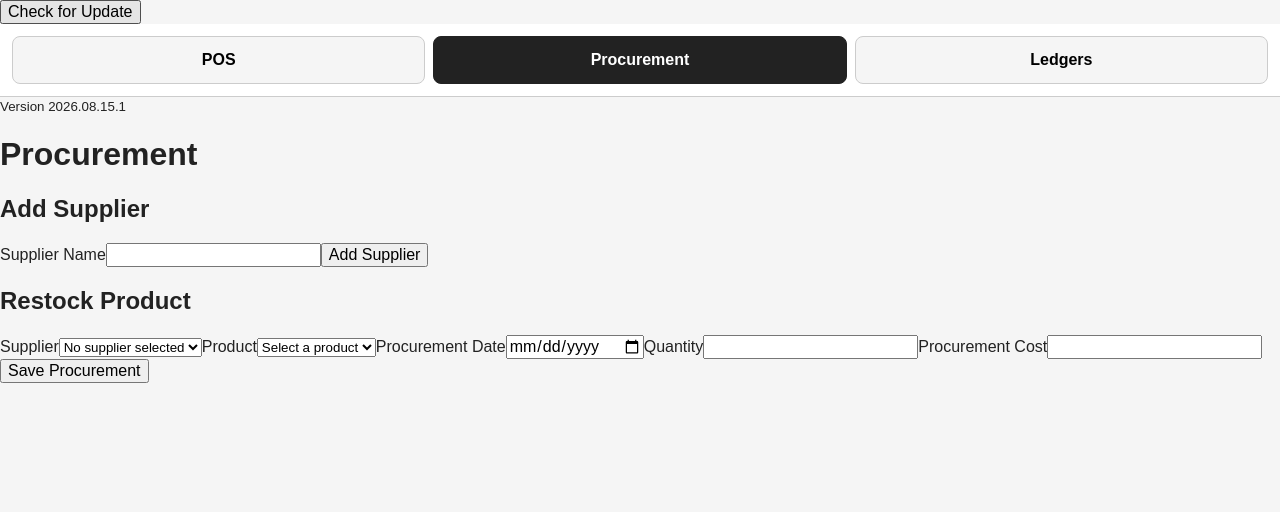
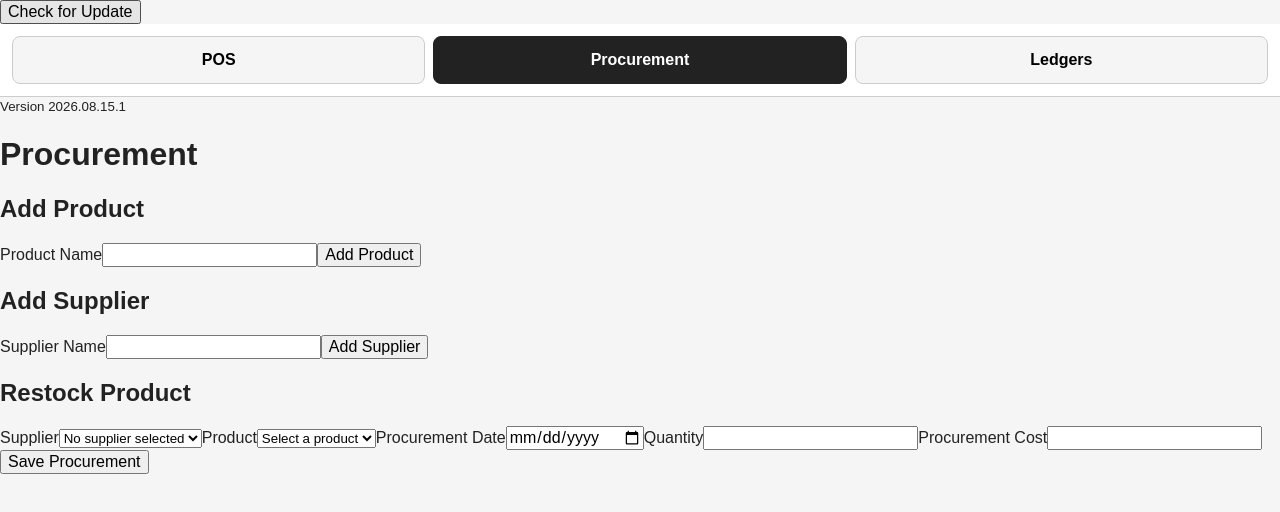
Before and after one commit to kentvillamora-dev/mini-store-pos, a React (Vite) app: page / in a window 1280 px wide. Both pictures are taken after a click on the button "Procurement". Shown: the top 512 px of the page. Built offline with nearby package versions, Linux system fonts and the light colour scheme.

Commit message:
Add product creation UI to Procurement

```diff
--- a/src/App.tsx
+++ b/src/App.tsx
@@ -2,6 +2,7 @@ import { useEffect, useState } from 'react'
 import { db, type Product, type Supplier } from './db/database'
 import DataViewer from './features/dataViewer/DataViewer'
 import UpdatePrompt from './features/pwa/UpdatePrompt'
+import { createProduct } from './services/productService'
 import { createProcurement, findPotentialDuplicateProcurement, } from './services/procurementService'
 import { createSupplier } from './services/supplierService'
 import { calculateSuggestedSellingPrice } from './utils/pricing'
@@ -14,6 +15,8 @@ function App() {
   const [products, setProducts] = useState<Product[]>([])
   const [suppliers, setSuppliers] = useState<Supplier[]>([])
   const [currentPage, setCurrentPage] = useState<AppPage>('pos')
+  const [productName, setProductName] = useState('')
+  const [productMessage, setProductMessage] = useState('')
   const [supplierName, setSupplierName] = useState('')
   const [supplierMessage, setSupplierMessage] = useState('')
   const [selectedSupplierId, setSelectedSupplierId] = useState('')
@@ -63,9 +66,32 @@ function App() {
     loadProducts()
   }, [])
 
+  async function refreshProducts() {
+    const savedProducts = await db.products.toArray()
+    setProducts(savedProducts)
+  }
+
   async function refreshSuppliers() {
     const savedSuppliers = await db.suppliers.toArray()
     setSuppliers(savedSuppliers)
+  }
+
+  async function handleCreateProduct() {
+    try {
+      await createProduct(productName)
+
+      await refreshProducts()
+
+      setProductName('')
+      setProductMessage('Product created.')
+    } catch (error) {
+      if (error instanceof Error) {
+        setProductMessage(error.message)
+        return
+      }
+
+      setProductMessage('Unable to create product.')
+    }
   }
 
   async function handleCreateSupplier() {
@@ -140,6 +166,25 @@ function App() {
           <h1>Procurement</h1>
 
           <section>
+            <h2>Add Product</h2>
+
+            <label>
+              Product Name
+              <input
+                type="text"
+                value={productName}
+                onChange={(event) => setProductName(event.target.value)}
+              />
+            </label>
+
+            <button onClick={handleCreateProduct}>
+              Add Product
+            </button>
+
+            {productMessage && <p>{productMessage}</p>}
+          </section>
+
+          <section>
             <h2>Add Supplier</h2>
 
             <label>
@@ -165,7 +210,7 @@ function App() {
               Supplier
               <select
                 value={selectedSupplierId}
-                 onChange={(event) => setSelectedSupplierId(event.target.value)}
+                onChange={(event) => setSelectedSupplierId(event.target.value)}
               >
                 <option value="">No supplier selected</option>
 
```
